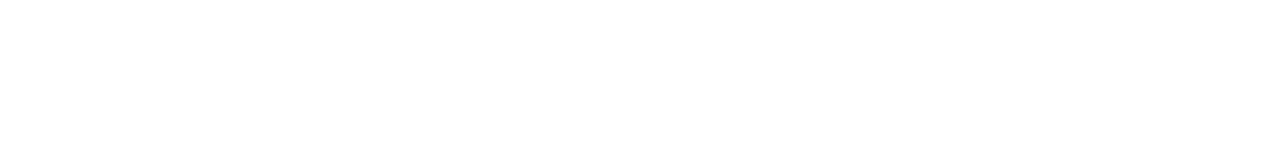
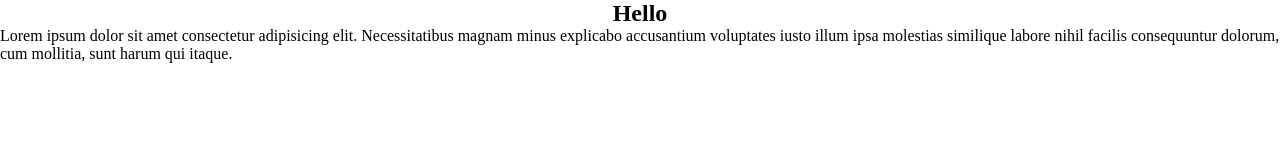
Before and after one commit to acbpay/Qmarket, a plain HTML site: page index.html in a window 1280 px wide. Drawn offline with Linux system fonts and the light colour scheme.

Commit message:
just added some styles

```diff
--- a/index.html
+++ b/index.html
@@ -2,9 +2,15 @@
 <html>
 <head>
     <meta charset="UTF-8" />
-    <title>git </title>
+    <title>Document </title>
+    <link rel="stylesheet" href="style.css">
 </head>
 <body>
-
+    <div class="container">
+    <h2>Hello</h2>
+    <p>
+        Lorem ipsum dolor sit amet consectetur adipisicing elit. Necessitatibus magnam minus explicabo accusantium voluptates iusto illum ipsa molestias similique labore nihil facilis consequuntur dolorum, cum mollitia, sunt harum qui itaque.
+    </p>
+    </div>
 </body>
 </html>
--- /dev/null
+++ b/style.css
@@ -0,0 +1,11 @@
+*{
+    margin: 0;
+    padding: 0;
+}
+.container{
+    display: flex;
+    flex-wrap: wrap;
+    flex-direction: row;
+    justify-content: center;
+    align-items: center;
+}
```
